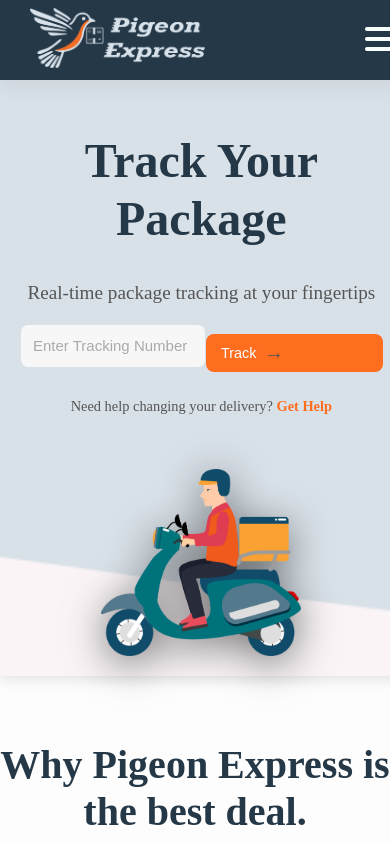
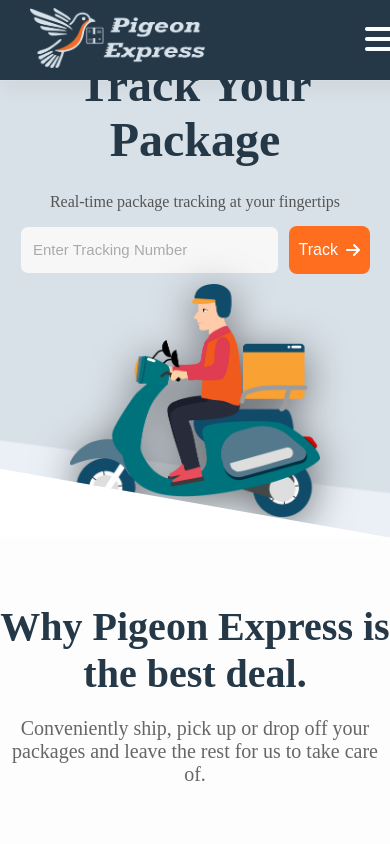
Before and after one commit to Domat99/Lorem_Ipsum_SOEN343, a React (Create React App) app in the folder react/myapp/: page / in a window 390 px wide. Shown: the top 844 px of the page. Built offline with nearby package versions, Linux system fonts and the light colour scheme.

Commit message:
connect the tracking in the home section to the backend.

```diff
--- a/react/myapp/src/HomePage/HeroSection.css
+++ b/react/myapp/src/HomePage/HeroSection.css
@@ -2,160 +2,211 @@
     margin: 0;
     padding: 0;
 }
+
 .hero-wrapper {
     width: 100vw;
     margin: 0;
     padding: 0;
-    box-sizing: border-box;
     overflow-x: hidden;
 }
 
 .hero-container {
-    height: 70vh;
+    display: flex;
+    justify-content: space-between;
+    align-items: center;
+    padding: 20px 50px;
+    background-color: #eaf0f6;
+    height: 60vh;
     background-image: url('/public/images/HeroSectionWave.png');
     background-size: cover;
     background-position: center;
-    display: flex;
-    justify-content: space-between;
-    align-items: center;
-    padding: 0 50px;
     position: relative;
-    clip-path: polygon(0 0, 100% 0, 100% 100%, 0 80%);
+    clip-path: polygon(0 0, 100% 0, 100% 100%, 0 85%);
     box-shadow: 0 4px 12px rgba(0, 0, 0, 0.1);
-    background-color: #faf4f6;
-    width: 93%;
 }
 
 .hero-content {
-    max-width: 40%;
+    margin-top: -75px;
+    max-width: 45%;
     display: flex;
     flex-direction: column;
     justify-content: center;
-    color: #111111;
-    margin-bottom: 50px;
 }
 
 .hero-content h1 {
     font-size: 3rem;
     color: #253847;
-    margin-bottom: 15px;
-    line-height: 1.2;
+    margin-bottom: 10px;
 }
 
 .HeroSubHeading {
-    font-size: 1.2rem;
-    color: #555555;
-    margin-bottom: 20px;
+    font-size: 1rem;
+    color: #555;
+    margin-bottom: 15px;
 }
 
 .tracking-form {
     display: flex;
     align-items: center;
-    margin-bottom: 1px;
+    gap: 10px;
+    margin-bottom: 10px;
 }
 
 .tracking-input {
-    padding: 12px 15px;
+    padding: 10px 15px;
     font-size: 1rem;
-    border: 2px solid #D9E1E8;
+    border: 2px solid #d9e1e8;
     border-radius: 8px;
     width: 320px;
-    margin-right: 10px;
-    background-color: #FFFFFF;
+    background-color: #ffffff;
     transition: all 0.3s ease-in-out;
+    height: 48px;
+    box-sizing: border-box;
 }
 
 .tracking-input:focus {
-    border-color: #FF6D1F;
+    border-color: #ff6d1f;
     outline: none;
 }
 
 .track-button {
-    background-color: #FF6D1F;
+    background-color: #ff6d1f;
     color: white;
     border: none;
-    padding: 12px 24px;
+    padding: 0 24px;
     border-radius: 8px;
     cursor: pointer;
     font-size: 1rem;
     display: flex;
     align-items: center;
+    justify-content: center;
     transition: background-color 0.3s ease;
+    height: 48px;
+    box-sizing: border-box;
+    gap: 8px;
 }
 
 .track-button:hover {
-    background-color: #E65817;
+    background-color: #e65817;
 }
 
-.track-button .arrow {
-    margin-left: 8px;
-    font-size: 1.2rem;
+.track-button .arrow i {
+    font-size: 1rem;
+    color: white;
+    transition: transform 0.3s ease;
 }
 
-.help-text {
-    font-size: 0.9rem;
-    color: #555555;
+.track-button:hover .arrow i {
+    transform: translateX(5px);
 }
 
-.help-link {
-    color: #FF6D1F;
-    text-decoration: none;
-    font-weight: bold;
+
+.error-message {
+    color: #e74c3c;
+    background: #ffe6e6;
+    padding: 10px;
+    border: 1px solid #ffcccc;
+    border-radius: 8px;
+    margin-top: 1px;
+    font-size: 0.9rem;
 }
 
-.help-link:hover {
-    text-decoration: underline;
+.tracking-result {
+    position: relative;
+    padding: 20px;
+    border: 1px solid #d9e1e8;
+    border-radius: 8px;
+    background-color: #ffffff;
+    box-shadow: 0 4px 8px rgba(0, 0, 0, 0.1);
+    max-width: 400px;
+}
+
+.tracking-result h3 {
+    font-size: 1.2rem;
+    color: #253847;
+    border-bottom: 1px solid #d9e1e8;
+    margin-bottom: 10px;
+    padding-bottom: 5px;
+}
+
+.tracking-result p {
+    margin: 8px 0;
+    font-size: 0.95rem;
+}
+
+.close-button {
+    position: absolute;
+    top: 8px;
+    right: 8px;
+    background: transparent;
+    border: none;
+    font-size: 1.5rem;
+    cursor: pointer;
+    color: #e74c3c;
+    font-weight: bold;
+    transition: color 0.3s ease;
+}
+
+.close-button:hover {
+    color: #c0392b;
 }
 
 .hero-image {
-    flex: 1;
     display: flex;
     justify-content: flex-end;
+    align-items: center;
 }
 
 .hero-image img {
-    width: 350px;
+    width: 400px;
     height: auto;
     animation: float 3s ease-in-out infinite;
-    filter: drop-shadow(0 8px 20px rgba(0, 0, 0, 0.5))
+    filter: drop-shadow(0 8px 20px rgba(0, 0, 0, 0.5));
+}
+
+
+@keyframes float {
+    0% {
+        transform: translateY(0);
+    }
+    50% {
+        transform: translateY(-10px);
+    }
+    100% {
+        transform: translateY(0);
+    }
 }
 
 @media screen and (max-width: 1024px) {
     .hero-container {
         flex-direction: column;
-        align-items: center;
         height: auto;
-        padding: 40px;
-        clip-path: none;
+        padding: 20px;
     }
 
     .hero-content {
         max-width: 100%;
         text-align: center;
-        padding: 0;
-        margin-bottom: 20px;
+    }
+
+    .tracking-form {
+        justify-content: center;
     }
 
     .tracking-input {
         width: 100%;
-        padding: 10px 15px;
-        margin-right: 0;
-        margin-bottom: 10px;
-        font-size: 1rem;
     }
 
     .track-button {
-        padding: 10px 20px;
-        font-size: 1rem;
-        width: 100%;
-    }
-
-    .hero-image {
-        margin-top: 20px;
+        width: auto;
     }
 
     .hero-image img {
-        width: 250px;
+        width: 300px;
+    }
+
+    .help-container {
+        text-align: center;
     }
 }
 
@@ -165,17 +216,19 @@
     }
 
     .tracking-input {
-        font-size: 0.9rem;
-        padding: 8px 12px;
+        padding: 10px;
     }
 
     .track-button {
-        font-size: 0.9rem;
-        padding: 8px 15px;
+        padding: 10px;
     }
 
     .hero-image img {
-        width: 200px;
+        width: 250px;
+    }
+
+    .help-container {
+        text-align: center;
     }
 }
 
--- a/react/myapp/src/HomePage/HeroSection.js
+++ b/react/myapp/src/HomePage/HeroSection.js
@@ -1,7 +1,38 @@
-import React from 'react';
-import './HeroSection.css'
+import React, {useState} from 'react';
+import './HeroSection.css';
 
 const HeroSection = () => {
+    const [trackingNumber, setTrackingNumber] = useState('');
+    const [trackingResult, setTrackingResult] = useState(null);
+    const [errorMessage, setErrorMessage] = useState('');
+
+    const handleTrack = async () => {
+        if (!trackingNumber) {
+            setErrorMessage('Please enter a tracking number.');
+            setTrackingResult(null);
+            return;
+        }
+
+        try {
+            const response = await fetch(`http://localhost:8080/delivery/status?trackingNumber=${trackingNumber}`);
+
+            if (!response.ok) {
+                const errorData = await response.json();
+                setErrorMessage(errorData.message || 'Tracking number not found.');
+                setTrackingResult(null);
+                return;
+            }
+
+            const data = await response.json();
+            setTrackingResult(data);
+            setErrorMessage('');
+        } catch (error) {
+            console.error('Error fetching tracking details:', error);
+            setErrorMessage('Unable to fetch tracking details. Please try again later.');
+            setTrackingResult(null);
+        }
+    };
+
     return (
         <div className="hero-wrapper">
             <div className="hero-container">
@@ -13,14 +44,34 @@
                             type="text"
                             className="tracking-input"
                             placeholder="Enter Tracking Number"
+                            value={trackingNumber}
+                            onChange={(e) => setTrackingNumber(e.target.value)}
                         />
-                        <button className="track-button">
-                            Track <span className="arrow">→</span>
+                        <button className="track-button" onClick={handleTrack}>
+                            Track <span className="arrow"><i className="fa-solid fa-arrow-right"></i></span>
                         </button>
                     </div>
-                    <p className="help-text">
-                        Need help changing your delivery? <a href="#" className="help-link">Get Help</a>
-                    </p>
+
+                    {errorMessage && (
+                        <div className="error-message">
+                            <p>{errorMessage}</p>
+                        </div>
+                    )}
+
+                    {trackingResult && (
+                        <div className="tracking-result">
+                            <button className="close-button" onClick={() => setTrackingResult(null)}>
+                                &times;
+                            </button>
+                            <h3>Tracking Details</h3>
+                            <p><b>Status:</b> {trackingResult.status}</p>
+                            <p><b>Origin Address:</b> {trackingResult.originAddress}</p>
+                            <p><b>Destination Address:</b> {trackingResult.destinationAddress}</p>
+                            <p><b>Delivery Option:</b> {trackingResult.deliveryOption}</p>
+                            <p><b>Insurance:</b> {trackingResult.insurance ? 'Yes' : 'No'}</p>
+                        </div>
+                    )}
+
                 </div>
                 <div className="hero-image">
                     <img src="/images/DeliveryMan.png" alt="Delivery Illustration"/>
@@ -29,25 +80,36 @@
 
             <div className="values-container">
                 <h2 className="values-header">Why Pigeon Express is the best deal.</h2>
-                <p className="values-subheader">Conveniently ship, pick up or drop off your packages and leave the rest
-                    for us to take care of.</p>
+                <p className="values-subheader">
+                    Conveniently ship, pick up or drop off your packages and leave the rest for us to take care of.
+                </p>
 
                 <div className="values">
                     <div className="values-item">
                         <i className="fa-solid fa-comments-dollar"></i>
-                        <p className="values-text"><b>No Hidden Fees</b><br/>Enjoy transparent pricing with no
-                            unexpected charges.
-                            What you see at checkout is exactly what you pay- no additional shipping charges.</p>
+                        <p className="values-text">
+                            <b>No Hidden Fees</b>
+                            <br/>
+                            Enjoy transparent pricing with no unexpected charges. What you see at checkout is exactly
+                            what you pay - no additional shipping charges.
+                        </p>
                     </div>
                     <div className="values-item">
                         <i className="fa-solid fa-truck-fast"></i>
-                        <p className="values-text"><b>Fast Shipping</b><br/>Get your packages delivered quickly.
-                            With our shipping options, your items will reach their destination in no time.</p>
+                        <p className="values-text">
+                            <b>Fast Shipping</b>
+                            <br/>
+                            Get your packages delivered quickly. With our shipping options, your items will reach their
+                            destination in no time.
+                        </p>
                     </div>
                     <div className="values-item">
                         <i className="fa-solid fa-hand-holding-heart"></i>
-                        <p className="values-text"><b>Security</b><br/>Get extra peace of mind knowing we have
-                            advanced tracking and secure packaging, to ensure your items arrive in perfect condition.
+                        <p className="values-text">
+                            <b>Security</b>
+                            <br/>
+                            Get extra peace of mind knowing we have advanced tracking and secure packaging to ensure
+                            your items arrive in perfect condition.
                         </p>
                     </div>
                 </div>
--- a/react/myapp/src/Tracking/Tracking.css
+++ b/react/myapp/src/Tracking/Tracking.css
@@ -28,7 +28,6 @@
     border-radius: 8px;
     font-size: 16px;
     background-color: #f7f7f7;
-    margin-bottom: 15px;
 }
 
 .tracking-input:focus {
--- a/react/myapp/src/Tracking/Tracking.js
+++ b/react/myapp/src/Tracking/Tracking.js
@@ -3,26 +3,24 @@
 
 const Tracking = () => {
     const [trackingNumber, setTrackingNumber] = useState('');
-    const [shipmentInfo, setShipmentInfo] = useState(null); // Initially null instead of an empty array
+    const [shipmentInfo, setShipmentInfo] = useState(null);
     const [error, setError] = useState(null);
     const [loading, setLoading] = useState(false);
-    const [isTracked, setIsTracked] = useState(false); // To track if tracking has been initiated
+    const [isTracked, setIsTracked] = useState(false);
 
     const handleTrack = async () => {
         setError(null);
         setShipmentInfo(null);
         setLoading(true);
-        setIsTracked(true); // Set tracked flag when user clicks track
+        setIsTracked(true);
 
-        // Basic validation for tracking number format
         if (!/^[0-9]{1,20}$/.test(trackingNumber)) {
             setError('Invalid tracking number format.');
             setLoading(false);
-            setIsTracked(false); // Reset tracked flag if invalid
+            setIsTracked(false);
             return;
         }
 
-        // API call to getDeliveryStatus endpoint
         const trackingUrl = `http://localhost:8080/delivery/status?trackingNumber=${trackingNumber}`;
 
         try {
@@ -60,7 +58,7 @@
             {isTracked && shipmentInfo && (
                 <div className="shipment-info">
                     <h3>Shipment Information for: <u>{shipmentInfo.trackingNumber}</u></h3>
-                    <p><strong>Status:</strong> {shipmentInfo.status.replaceAll("_", " ")}</p> {/* This will now print OUT FOR DELIVERY without the underscores */}
+                    <p><strong>Status:</strong> {shipmentInfo.status.replaceAll("_", " ")}</p>
                     <p><strong>Estimated Delivery Date:</strong> {shipmentInfo.deliveryDate}</p>
                 </div>
             )}
```
Also changed, not shown: react/myapp/src/Quotation/Quotation.css (+4 -14 lines).
